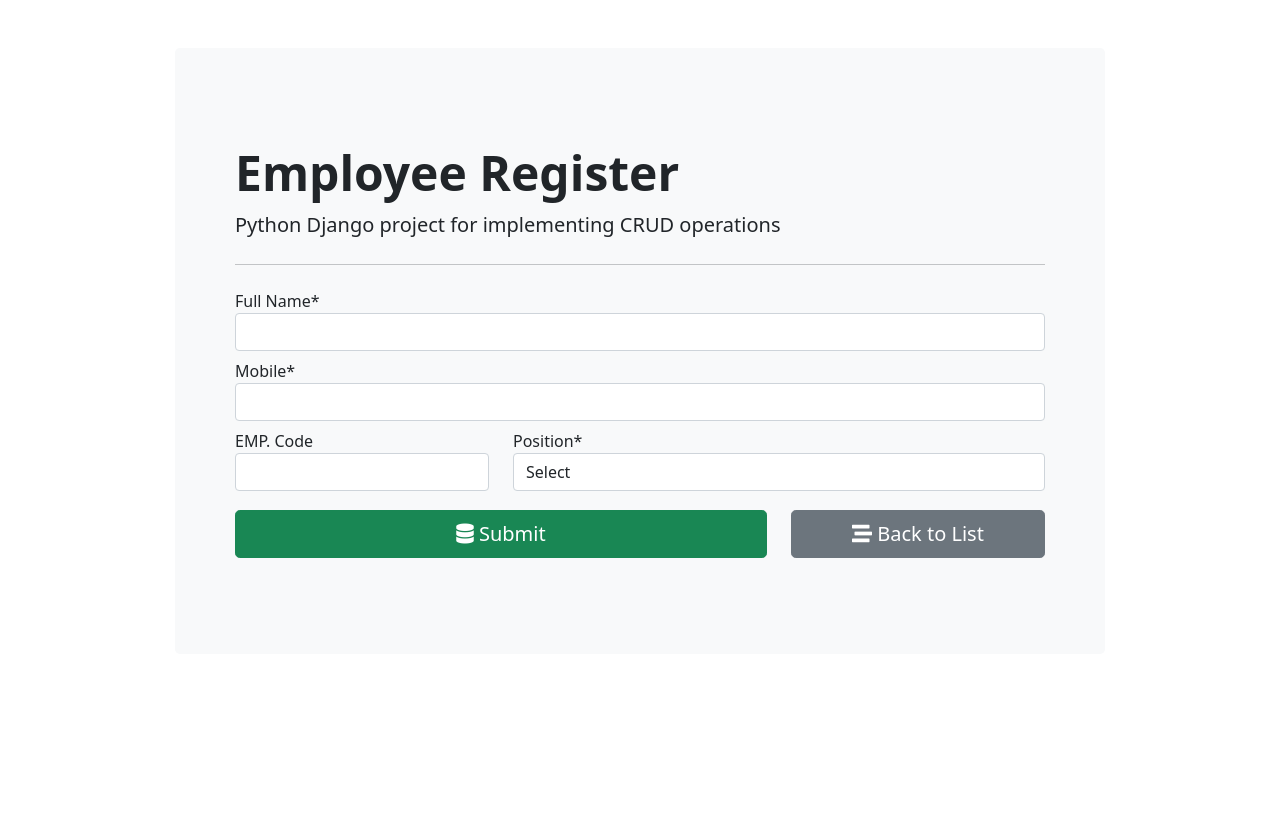
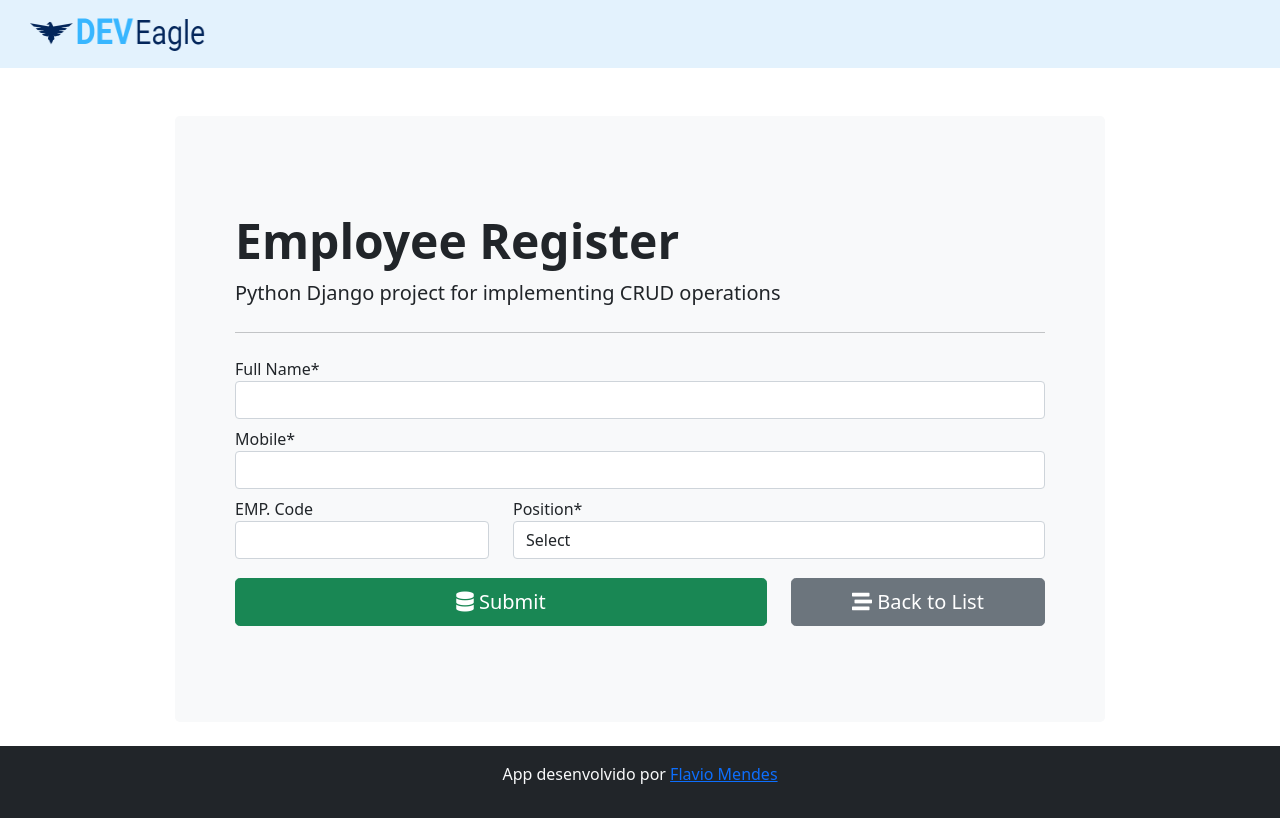
Before and after one commit to Flaviohmm/employee_crud2, a Django app: page /employee/ in a window 1280 px wide. Before the commit the page ends 558 px from the top, so only its background shows below. Run offline with Django 3.2, Linux system fonts and the light colour scheme; data that the repository does not hold is empty; some libraries are stand-ins or nearby versions.

Commit message:
Navbar and Footer

```diff
--- a/employee_register/templates/employee_register/base.html
+++ b/employee_register/templates/employee_register/base.html
@@ -1,3 +1,4 @@
+{% load static %}
 <!DOCTYPE html>
 <html lang="en">
 
@@ -12,6 +13,13 @@
 </head>
 
 <body>
+    <nav class="navbar navbar-light" style="background-color: #e3f2fd;">
+        <!-- Logo -->
+        <a href="{% url 'employee_insert' %}" class="nav-brand">
+        <img src="{% static '/assets/img/your-logo.png' %}" width="205" height="52"
+            class="d-inline-block align-top" alt="" style="padding-left: 30px;">
+        </a>
+    </nav>
     <div class="container">
         <div class="col-md-10 offset-md-1 mt-5">
             <div class="p-5 mb-4 bg-light rounded-3">
@@ -27,6 +35,12 @@
         </div>
     </div>
 
+    <footer class="footer mt-auto py-3 bg-dark">
+        <div class="container">
+            <p class="text-light" style="text-align:center;">App desenvolvido por <a href="https://github.com/Flaviohmm" target="_blank" rel="noreferrer">Flavio Mendes</a></p>
+        </div>
+    </footer>
+
     <script src="https://cdn.jsdelivr.net/npm/@popperjs/core@2.9.2/dist/umd/popper.min.js"
         integrity="sha384-IQsoLXl5PILFhosVNubq5LC7Qb9DXgDA9i+tQ8Zj3iwWAwPtgFTxbJ8NT4GN1R8p"
         crossorigin="anonymous"></script>
```
Also changed, not shown: employee_register/static/assets/img/your-logo.png (added).
